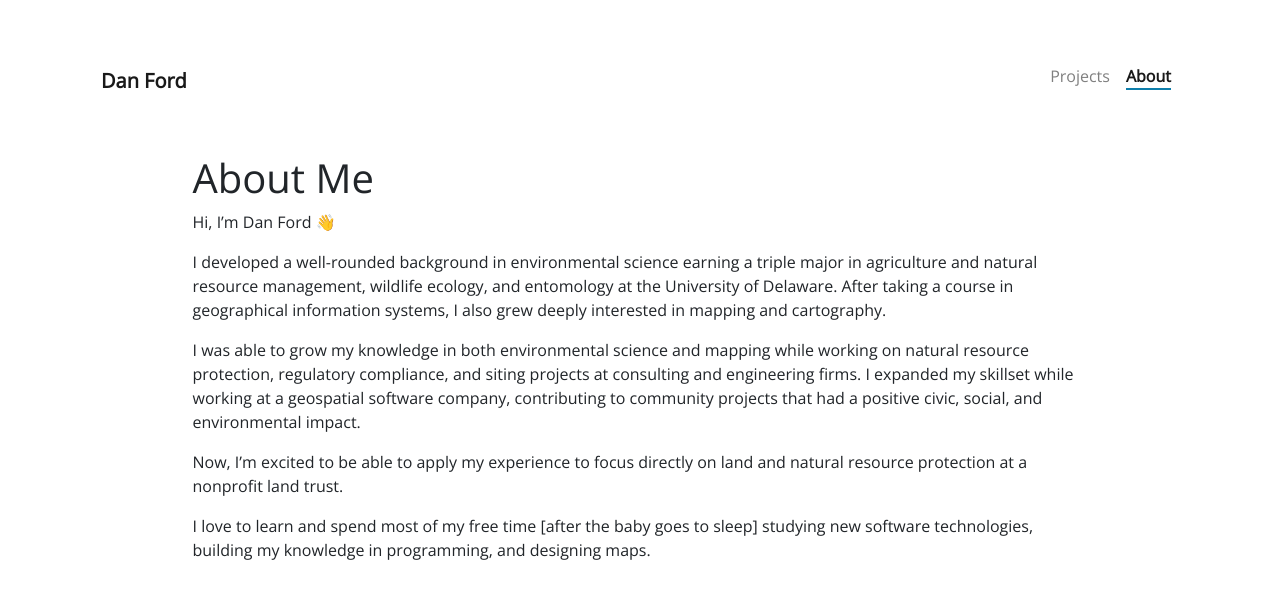
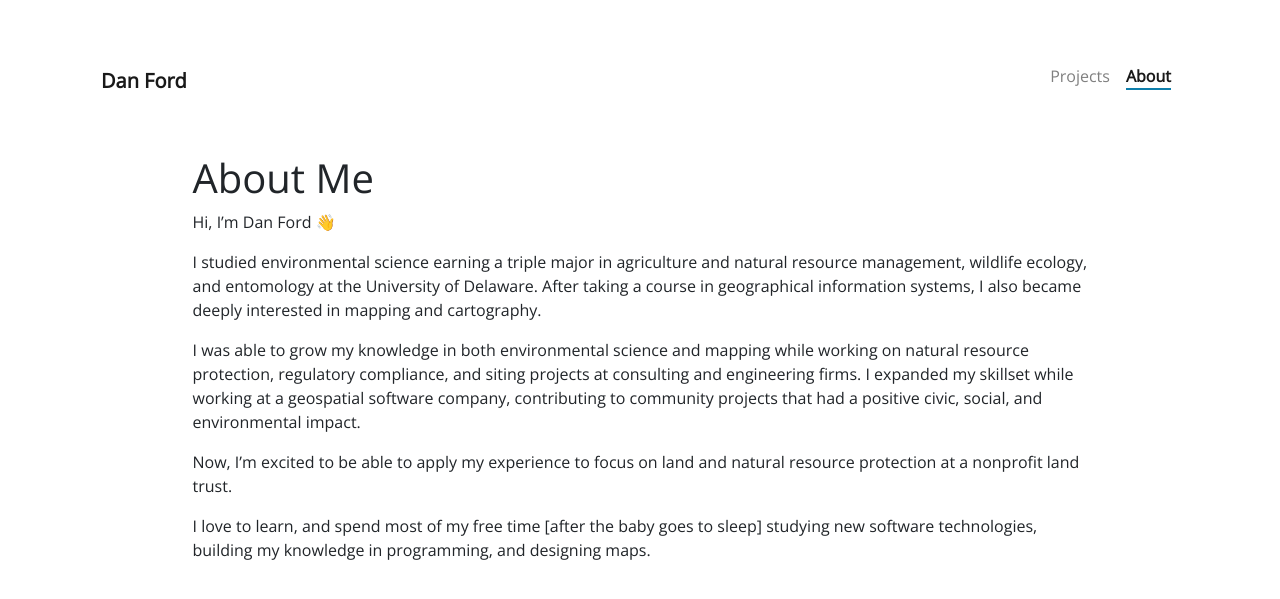
Before and after one commit to danford1/personal-website, a Jekyll site: the page built from pages/about.md, in a window 1280 px wide, cut to the strip 0-756 px from the top of the page. Shown: the top 599 px of the strip. Built offline with Jekyll 4.4.1, drawn with Linux system fonts in a browser that asks for light colours; nearby versions of some CDN libraries; emoji names are drawn with the system emoji font.

Commit message:
Update About page

```diff
--- a/pages/about.md
+++ b/pages/about.md
@@ -9,10 +9,10 @@ weight: 3
 
 Hi, I'm {{ site.author.name }} :wave:<br>
 
-I developed a well-rounded background in environmental science earning a triple major in agriculture and natural resource management, wildlife ecology, and entomology at the University of Delaware. After taking a course in geographical information systems, I also grew deeply interested in mapping and cartography.
+I studied environmental science earning a triple major in agriculture and natural resource management, wildlife ecology, and entomology at the University of Delaware. After taking a course in geographical information systems, I also became deeply interested in mapping and cartography.
 
 I was able to grow my knowledge in both environmental science and mapping while working on natural resource protection, regulatory compliance, and siting projects at consulting and engineering firms. I expanded my skillset while working at a geospatial software company, contributing to community projects that had a positive civic, social, and environmental impact.
 
-Now, I'm excited to be able to apply my experience to focus directly on land and natural resource protection at a nonprofit land trust.
+Now, I'm excited to be able to apply my experience to focus on land and natural resource protection at a nonprofit land trust.
 
-I love to learn and spend most of my free time [after the baby goes to sleep] studying new software technologies, building my knowledge in programming, and designing maps.
+I love to learn, and spend most of my free time [after the baby goes to sleep] studying new software technologies, building my knowledge in programming, and designing maps.
```
